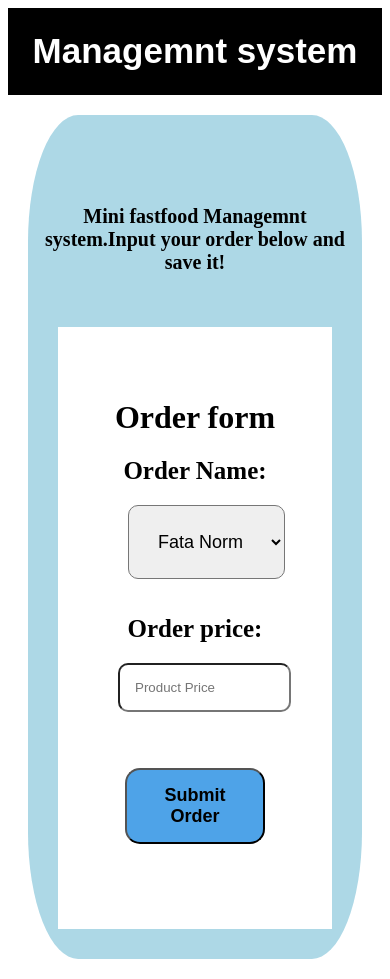
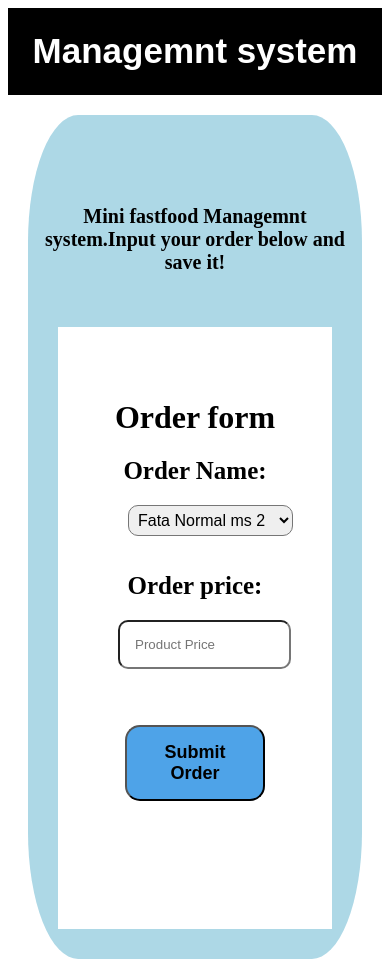
Before and after one commit to Fanitu/basic-Managment, a React (Vite) app: page / in a window 390 px wide. Built offline with nearby package versions, Linux system fonts and the light colour scheme.

Commit message:
fixing the input overlay in mobile phone

```diff
--- a/src/index.css
+++ b/src/index.css
@@ -38,9 +38,9 @@
   font-weight: bold;
 }
 .orderType{
-  width: 90%;
-  font-size: 18px;
-  padding: 25px;
+  width: 95%;
+  font-size: 16px;
+  padding: 5px;
   border-radius: 10px;
   font-weight: 500;
   margin: 20px;
```
